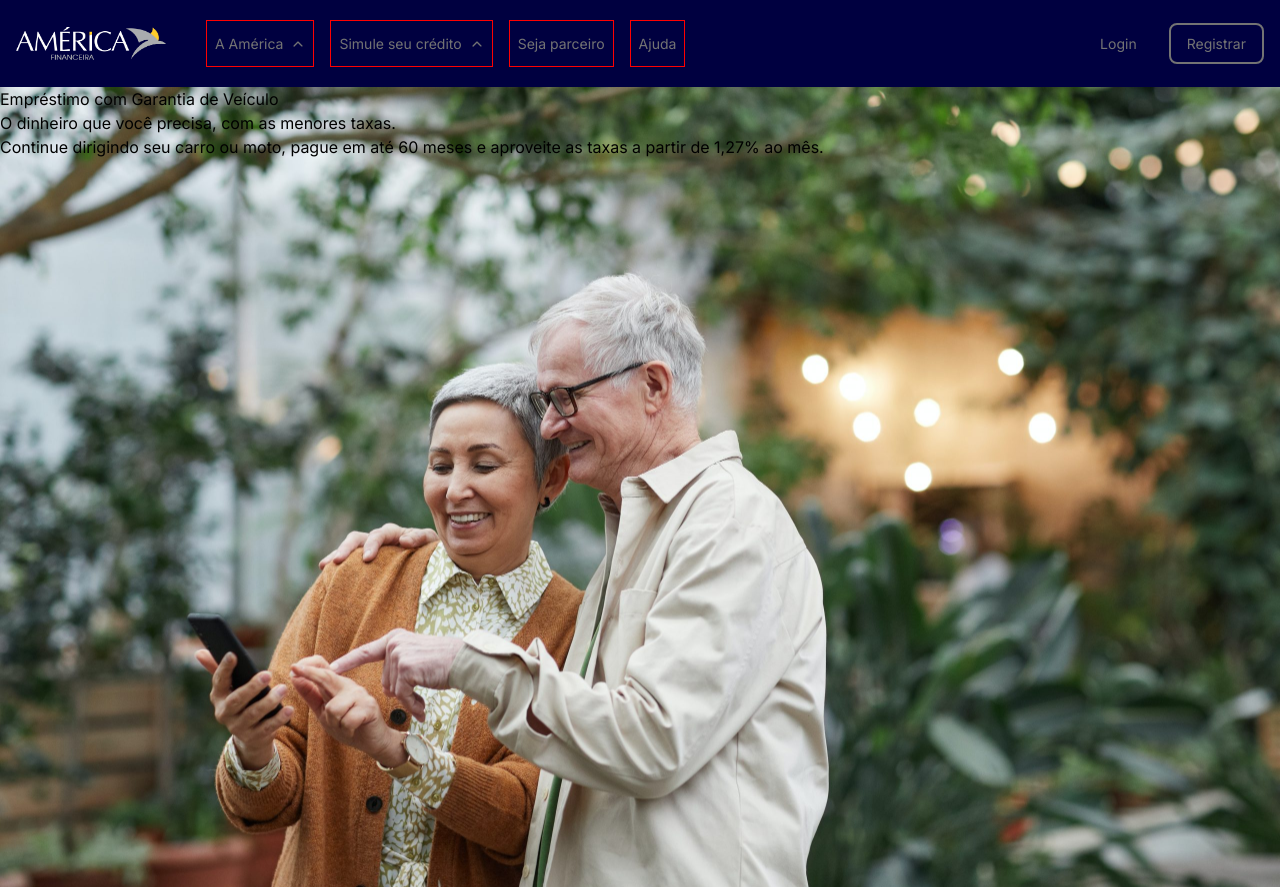
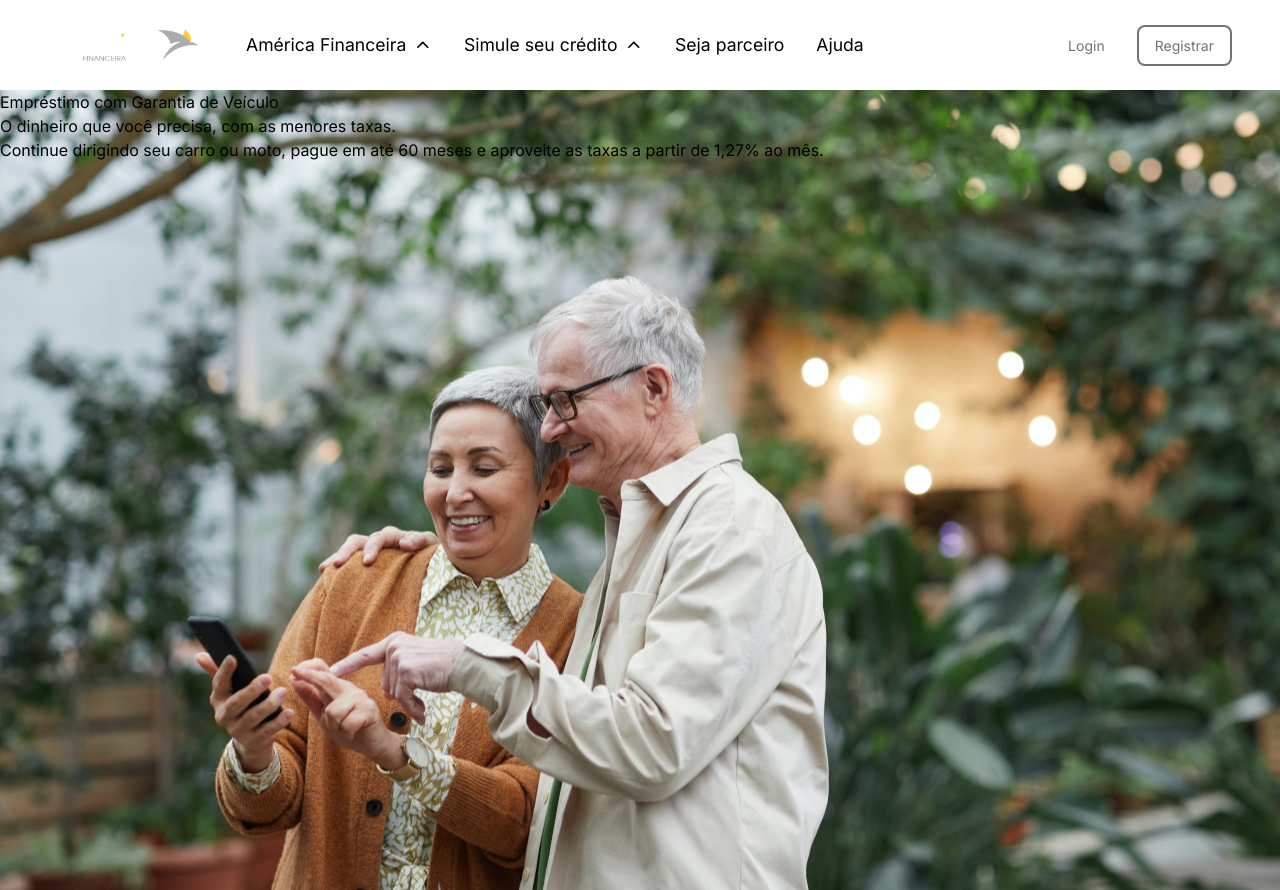
Before and after one commit to devpdro/america-financeira, a Next.js app in the folder frontend/: page / in a window 1280 px wide. Built offline with nearby package versions, Linux system fonts and the light colour scheme.

Commit message:
refactor: creating folders images and icons

```diff
--- a/frontend/src/data/nav-items.ts
+++ b/frontend/src/data/nav-items.ts
@@ -2,7 +2,7 @@ import { NavItem } from "@/presentation/@types";
 
 const NavItems: NavItem[] = [
   {
-    label: "A América",
+    label: "América Financeira",
     link: "#",
     children: [
       {
--- a/frontend/src/presentation/assets/image/images.ts
+++ b/frontend/src/presentation/assets/image/images.ts
@@ -1,7 +1,9 @@
 import logoWhite from "./img/logo-white.png";
+import headerInitial from "./img/header-initial.jpg";
 
 const Images = {
   logoWhite,
+  headerInitial,
 };
 
 export default Images;
--- a/frontend/src/presentation/components/Common/Header/header.module.scss
+++ b/frontend/src/presentation/components/Common/Header/header.module.scss
@@ -1,6 +1,6 @@
 .container {
-  background: url("../../../assets/pexels-marcus-aurelius-6787890-scaled.jpg")
-    left center;
+  background: url("../../../assets/image/img/header-initial.jpg") left
+    center;
   background-size: cover;
   max-width: 100%;
   height: 100vh;
--- a/frontend/src/presentation/components/Common/Navbar/navbar.module.scss
+++ b/frontend/src/presentation/components/Common/Navbar/navbar.module.scss
@@ -1,12 +1,11 @@
 .navbar {
   max-width: 7xl;
-  width: 100%;
+  width: 95%;
   margin: 0 auto;
   padding: 1.25rem 1rem;
   display: flex;
   justify-content: space-between;
   font-size: 0.875rem;
-  background-color: #000040;
 }
 
 .left-section {
@@ -27,7 +26,6 @@
       transition: all 0.3s;
 
       .nav-link {
-        border: 1px solid red;
         position: relative;
         padding: 0.75rem 0.5rem;
         transition: all 0.3s;
@@ -37,7 +35,8 @@
           display: flex;
           align-items: center;
           gap: 0.5rem;
-          color: #737373;
+          color: #000000;
+          font-size: 1.1rem;
           transition: color 0.3s;
 
           &:hover {
```
Also changed, not shown: frontend/src/presentation/assets/image/img/header-initial.jpg (renamed from frontend/src/presentation/assets/pexels-marcus-aurelius-6787890-scaled.jpg).
